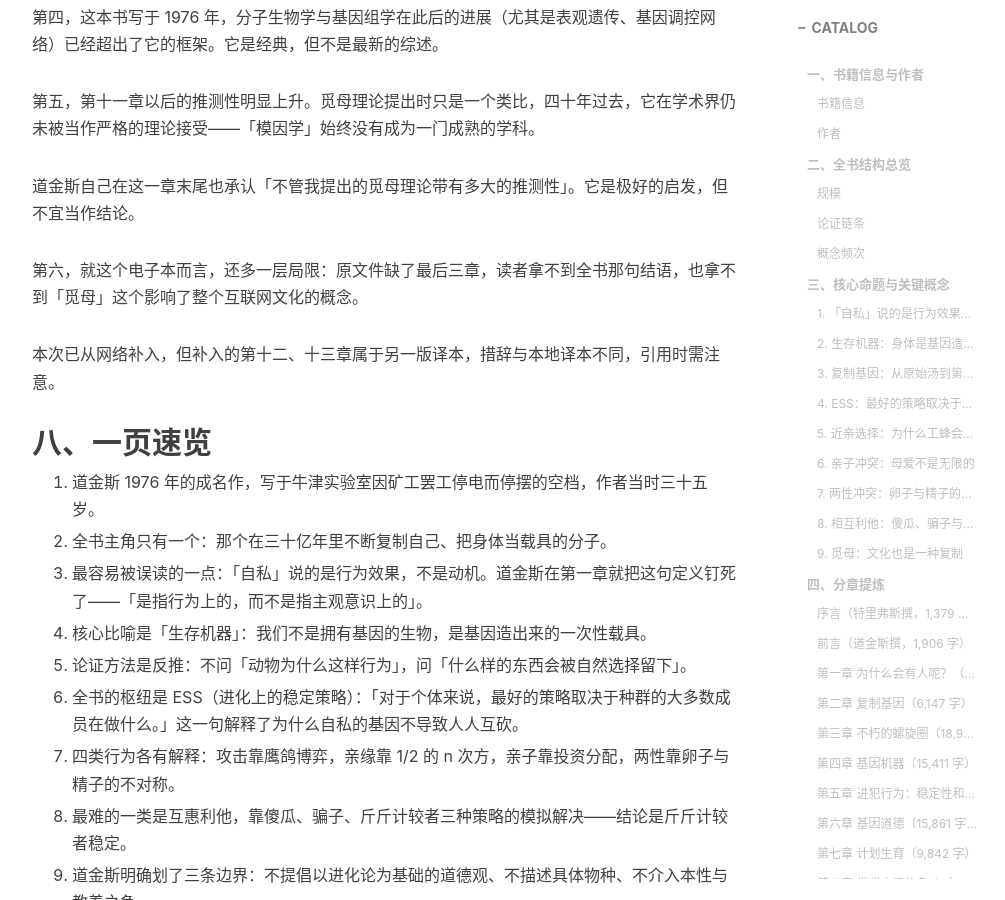
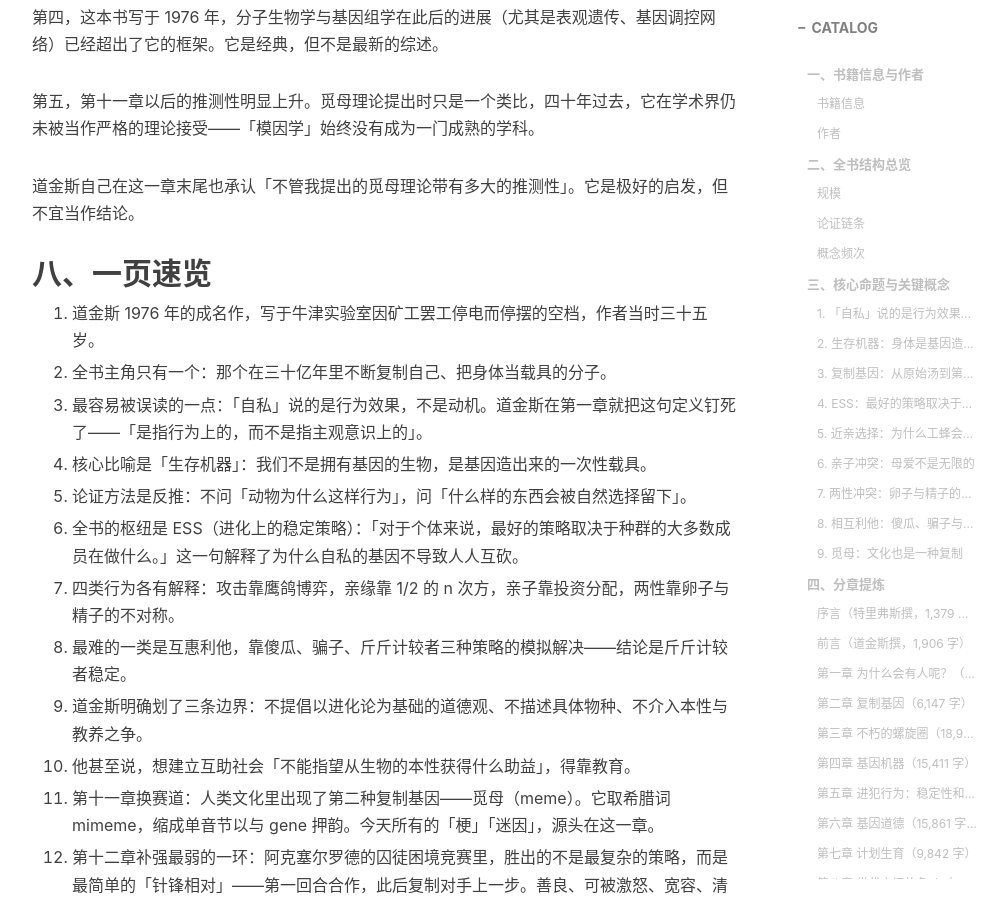
Before and after one commit to l3b2w1-books/l3b2w1-books.github.io, a Jekyll site: the page built from _posts/2026-10-21-the-selfish-gene.md, in a window 1280 px wide and 900 px high, scrolled down 19208 px. Shown: the whole window, without its empty margins (233-1238 px from the left). Built offline with Jekyll 4.4.1, drawn with Linux system fonts in a browser that asks for light colours; nearby versions of some CDN libraries; comment, search, counter and statistics services are not loaded.

Commit message:
upate _posts/2026-10-21-the-selfish-gene.md

```diff
--- a/_posts/2026-10-21-the-selfish-gene.md
+++ b/_posts/2026-10-21-the-selfish-gene.md
@@ -532,10 +532,6 @@ ESS、鹰鸽博弈、还击策略、恃强凌弱。这一章解释了为什么
 
 道金斯自己在这一章末尾也承认「不管我提出的觅母理论带有多大的推测性」。它是极好的启发，但不宜当作结论。
 
-第六，就这个电子本而言，还多一层局限：原文件缺了最后三章，读者拿不到全书那句结语，也拿不到「觅母」这个影响了整个互联网文化的概念。
-
-本次已从网络补入，但补入的第十二、十三章属于另一版译本，措辞与本地译本不同，引用时需注意。
-
 ## 八、一页速览
 
 1. 道金斯 1976 年的成名作，写于牛津实验室因矿工罢工停电而停摆的空档，作者当时三十五岁。
```
